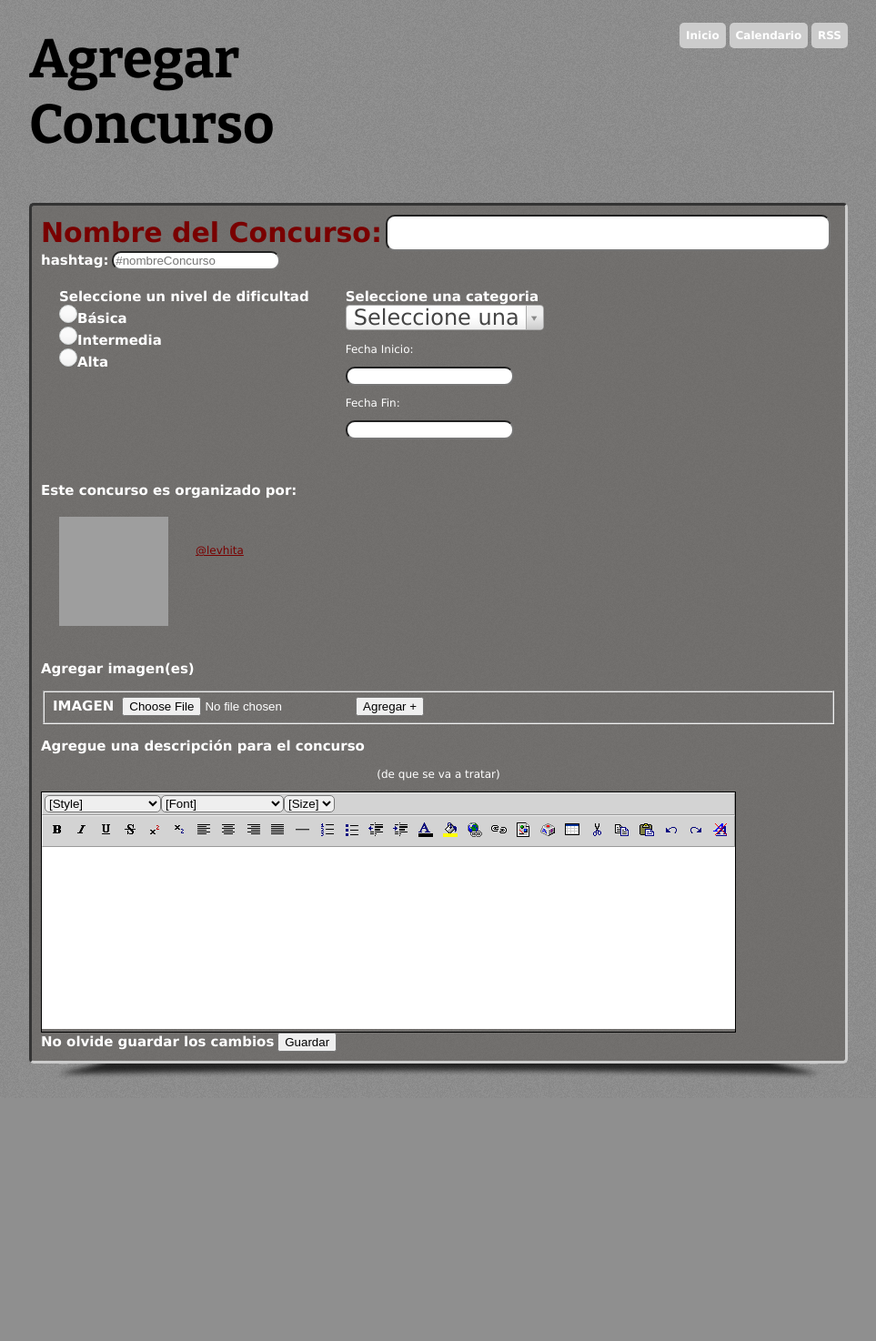
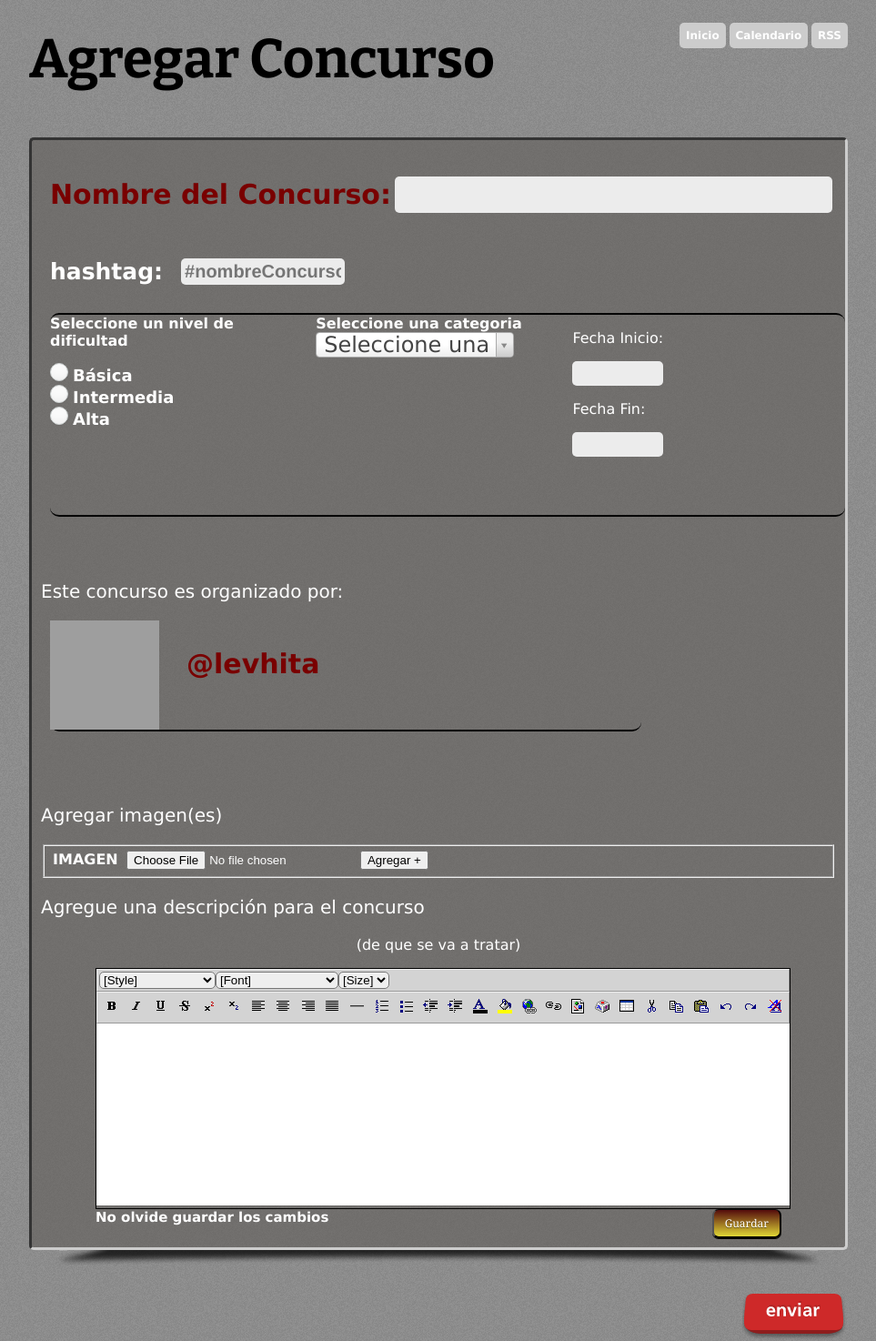
Before and after one commit to wolverine90210/Equipo-Alpha, a PHP site: page /agregarConcurso.html in a window 1280 px wide. Shown: the whole page at 91% size, without its empty margins (158-1121 px from the left). Before the commit the page ends 1185 px from the top, so only its background shows below. Run offline with PHP 8.4, Linux system fonts and the light colour scheme; some web fonts are replaced; grey boxes are pictures that could not be loaded.

Commit message:
corroborando cambios en el css agregarConcurso

```diff
--- a/Proyecto - Concursos/Proyecto - Concursos/css/estiloAltaConcurso.css
+++ b/Proyecto - Concursos/Proyecto - Concursos/css/estiloAltaConcurso.css
@@ -1,35 +1,95 @@
 #site-name2{
-	display:inline-block; width:500px;
+	display:inline-block; width:550px;
 	font-family:'Bitter', serif;
 	font-size:30px;
 	margin:0;
+}
+
+#menu-r {
+	font-size:12px;
+	display:inline-block;
+	vertical-align:top;
+	margin:24px 0 0 80px;
+	float:right;
+
+}
+
+#menu-r li{
+	list-style:none;
+	display:inline-block;
+	background:#CCC;
+	padding:7px;
+	border-radius:5px;
+	-moz-border-radius:5px;
+	-webkit-border-radius:5px;
+	}
+#menu-r a{
+	text-decoration:none;
+	font-weight:bold;
+	color:#FFF;
+	}
+
+#menu-r a:active{
+	color:#000;
+	}
+#menu-r .seleccionado{
+	text-decoration:underline;
+	color:#FFF;
 }
 
 #titulo-nombre{
 	margin:30px 0px 30px 0px;
 
 }
+#nombre-concurso{
+width: 100%;
+margin: 10px;
+padding-top: 20px;
+height: 70px;
+
+
+}
 #nombreConcurso{
-	width:55%;
-	font-size:30px;
+width: 55%;
+font-size:30px;
 }
 
-#organizador{
+
+#hashTwitter{
+margin: 10px;
+font-size: 20px;
+width: 180px;
+}
+#hashtagDiv{
+height: 50px;
 width: 40%;
-margin: 20px;
+
 }
 
-#hashtag{
-margin: 15px;
-width: 70%;
-height: 70px;
-display:block;
+#hashtagLabel{
+margin: 10px;
+float: left;
+font-size: 25px;
 }
+
+
+#datosBasicos{
+width: 100%;
+height: 220px;
+margin: 20px 0px 0px 10px;
+border-radius: 10px;
+border-top: 2px solid black;
+border-bottom: 2px solid black;
+
+}
+
 #fechaInicial{
 float: left;
-margin: 10px 0px 0px 20px;
+/*margin: 10px 0px 10px 20px;*/
+padding-left:20px;
 width: 30%;
-height: 100px;
+height: 200px;
+
 }
 #fechaFin{
 float: left;
@@ -37,46 +97,195 @@ margin: 10px;
 width: 30%;
 height: 100px;
 }
-#hashtagTwitter{
-font-size: 30px;
-font-weight: bold;
-float:left;
-display:inline;
+
+.labelRadios{
+font-size: 1.5em;
+padding: 5px;
+}
+#radiosWrapper{
+	width:30%;
+	height:200px;
+	margin-right: 30px;
+	float:left;
+}
+#radios{
+margin-top: 15px;
 }
 
-#radiosWrapper{
-	margin: 20px;
-	float:left;
+#organizador{
+display: block;
+width:650px;
+max-width:100%;
+height: 120px;
+margin: 10px;
+margin-bottom: 5em;
+border-radius: 10px;
+border-bottom: double 2px black;
 }
+
 #imgAroba{
 display: inline;
 float: left;
+width:120px;
+height:120px;
 }
 #aroba{
 margin: 30px;
+font-size: 30px;
 float: left;
-}
-#categoriaWrapper{
-float:left;
-margin:20px;
-width: 250px;
+font-weight:bold;
+text-decoration:none;
 }
 
+#titleDesc{
+text-align: center;
+font-size: 18px;
+}
+
+
+#titleTip{
+text-align: center;
+font-size: 12px;
+}
+
+#categoriaWrapper{
+width: 30%;
+height: 200px;
+float:left;
+/*margin:20px;*/
+
+}
+#richText{
+margin-left: 5em;
+}
+#descConcurso{
+width: 750px;
+margin-left: 5em;
+border: 1px solid red;
+resize:none;
+/*overflow:scroll;*/
+
+}
+
+.botonGuardar {
+   float:right;
+   margin-right:5em;
+   border-top: 1px solid #120f0f;
+   background: #e0d736;
+   background: -webkit-gradient(linear, left top, left bottom, from(#540c0c), to(#e0d736));
+   background: -webkit-linear-gradient(top, #540c0c, #e0d736);
+   background: -moz-linear-gradient(top, #540c0c, #e0d736);
+   background: -ms-linear-gradient(top, #540c0c, #e0d736);
+   background: -o-linear-gradient(top, #540c0c, #e0d736);
+   padding: 6px 12px;
+   -webkit-border-radius: 7px;
+   -moz-border-radius: 7px;
+   border-radius: 7px;
+   -webkit-box-shadow: rgba(0,0,0,1) 0 1px 0;
+   -moz-box-shadow: rgba(0,0,0,1) 0 1px 0;
+   box-shadow: rgba(0,0,0,1) 0 1px 0;
+   text-shadow: rgba(0,0,0,.4) 0 1px 0;
+   color: white;
+   font-size: 12px;
+   font-family: Georgia, serif;
+   text-decoration: none;
+   vertical-align: middle;
+   }
+.botonGuardar:hover {
+   border-top-color: #2ab074;
+   background: #2ab074;
+   color: #ccc;
+   }
+.botonGuardar:active {
+   border-top-color: #5c1b1b;
+   background: #5c1b1b;
+   }
+
+
 input[type=text]{
-	-webkit-border-radius: 10px;
-	border-radius: 10px;
+    background-color: #ececec;
+    border: none;
+    box-sizing: border-box;
+    -moz-box-sizing: border-box;
+    -webkit-box-sizing: border-box;
+    color: #454545;
+    font-family: "Helvetica Neue", Helvetica, Arial, sans-serif;
+    font-weight: bold;
+    font-size: 18px;
+    border: 2px solid transparent;
+    border-radius: 5px;
+}
+
+.subtitulos{
+font-size:16px;
+
 }
 .titulos{
-font-size:15px;
-font-weight:bolder;
+text-align: left;
+font-size: 20px;
+}
 
-}
 .labError{
 color:red;
 font-weight:bold;
+font-size:12px;
+width: 100%;
+background-color:yellow;
+
+}
+.calendario{
+ 	background-color: #ececec;
+    border: none;
+    box-sizing: border-box;
+    -moz-box-sizing: border-box;
+    -webkit-box-sizing: border-box;
+    color: #454545;
+    font-family: "Helvetica Neue", Helvetica, Arial, sans-serif;
+    font-weight: bold;
+    font-size: 18px;
+    border: 2px solid transparent;
+    border-radius: 5px;
+width: 100px;
+
+
+
+}
+.botonSubmit{
+float:right;
+background: url(../images/template/boton_enviar.png) no-repeat top right;
+margin: 10px 0px 0 10px;
+display: block;
+width: 116px;
+height: 52px;
+color: rgb(121, 0, 0);
 }
 
-.botonSubmit{
+.botonSubmit:hover {background-position:top center }
+.botonSubmit:active {background-position:top center;}
 
-	float:right;
-}
+#purr-container {
+			position: fixed;
+			top: 0;
+			right: 0;
+		}
+
+		.notice {
+			position: relative;
+			width: 324px;
+		}
+			.notice .close	{position: absolute; top: 12px; right: 12px; display: block; width: 18px; height: 17px; text-indent: -9999px; background: url(../images/purr-example/purrClose.png) no-repeat 0 10px;}
+
+		.notice-body {
+			min-height: 50px;
+			padding: 22px 22px 0 22px;
+			background: url(../images/purr-example/purrTop.png) no-repeat left top;
+			color: #f9f9f9;
+		}
+			.notice-body img	{width: 50px; margin: 0 10px 0 0; float: left;}
+			.notice-body h3	{margin: 0; font-size: 1.1em;}
+			.notice-body p		{margin: 5px 0 0 60px; font-size: 0.8em; line-height: 1.4em;}
+
+		.notice-bottom {
+			height: 22px;
+			background: url(../images/purr-example/purrBottom.png) no-repeat left top;
+		}
```
